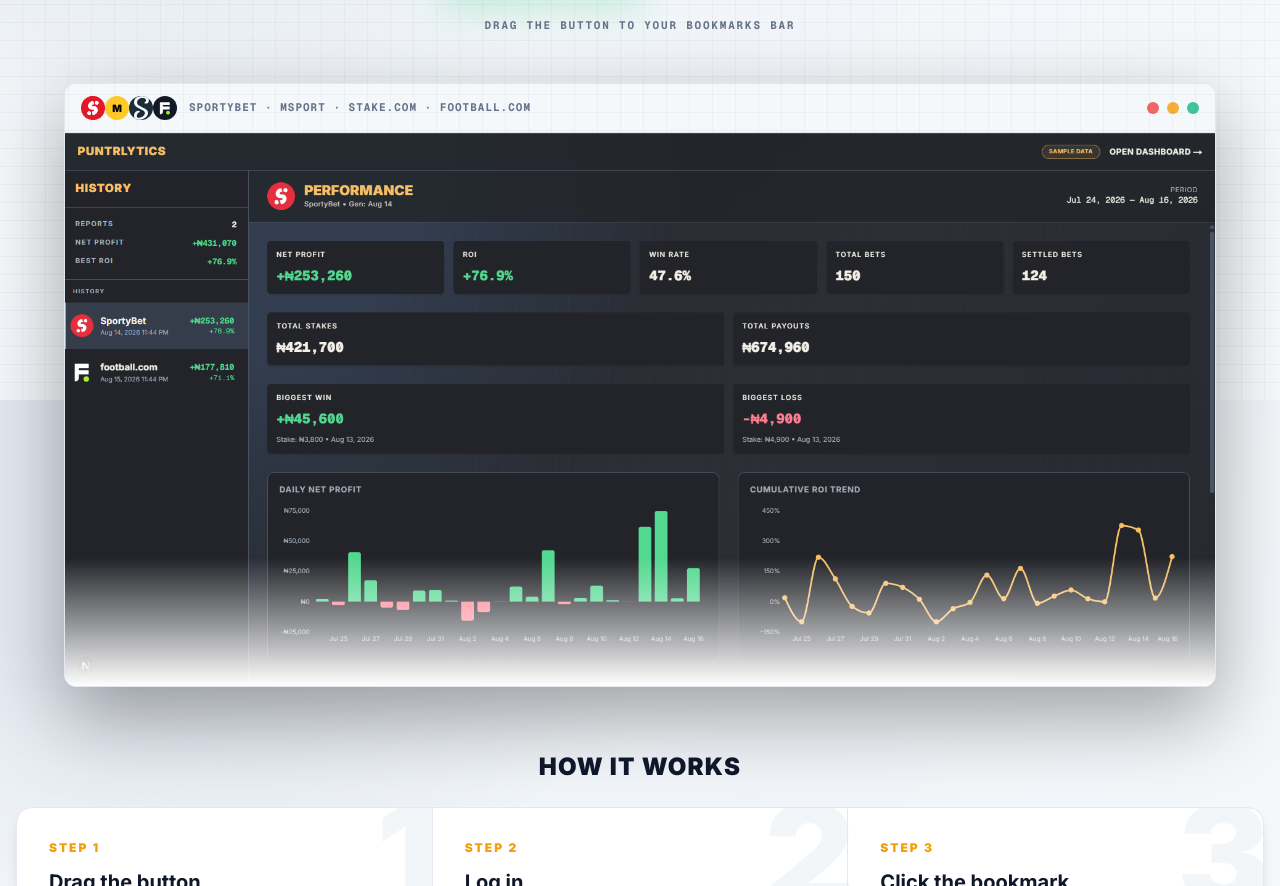
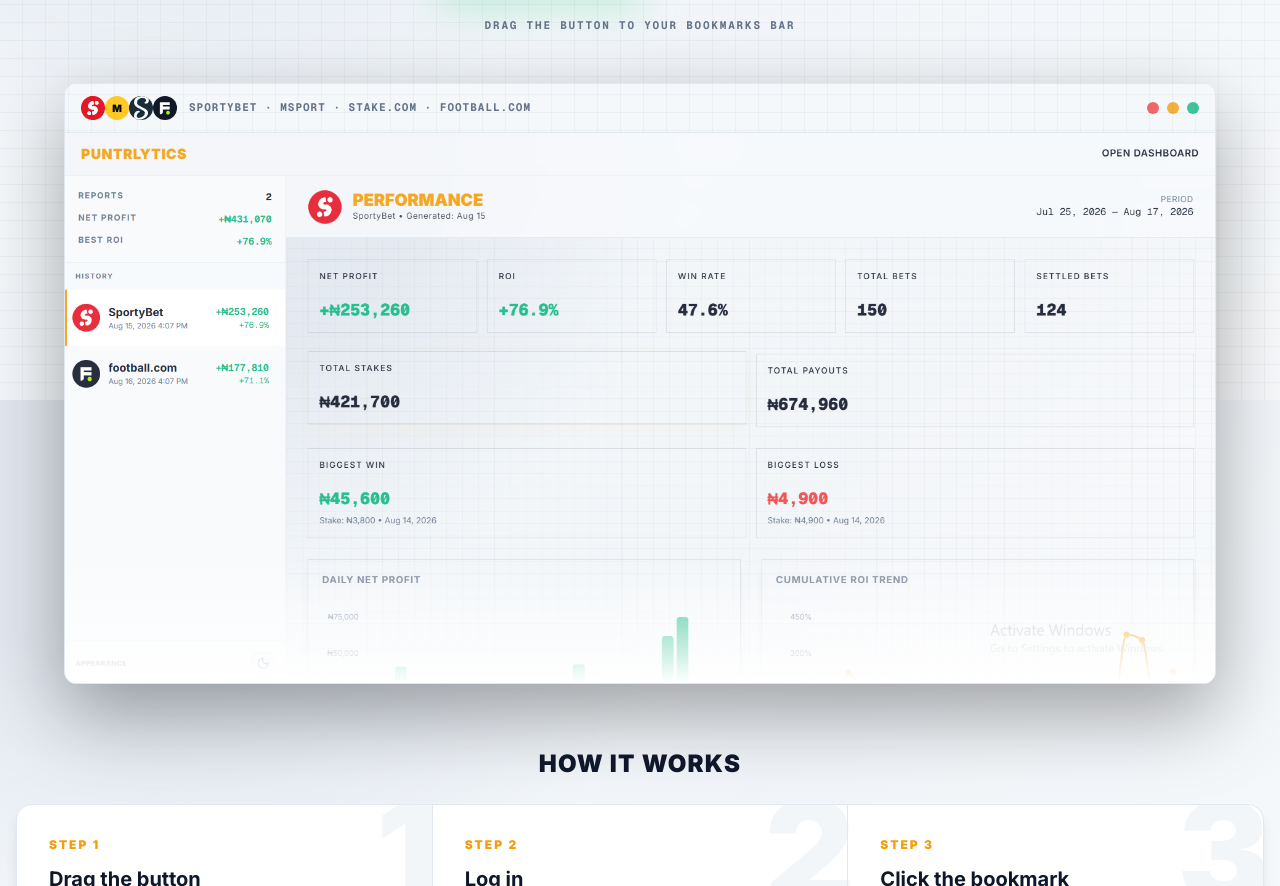
Before and after one commit to Blazing-Mike/puntrlytics, a Next.js app: page / in a window 1280 px wide. Shown: the part 400-1286 px from the top of the page. Built offline with nearby package versions, Linux system fonts and the light colour scheme.

Commit message:
feat: add DemoPreview component with light mode dashboard screenshot support

```diff
--- a/src/components/home/DemoPreview.tsx
+++ b/src/components/home/DemoPreview.tsx
@@ -1,7 +1,18 @@
+"use client";
+
 import Image from "next/image";
 import { ProviderLogo } from "@/components/ProviderLogo";
+import { useTheme } from "next-themes";
+import { useEffect, useState } from "react";
 
 export function DemoPreview() {
+  const { resolvedTheme } = useTheme();
+  const [mounted, setMounted] = useState(false);
+
+  useEffect(() => setMounted(true), []);
+
+  const isLight = mounted && resolvedTheme === "light";
+  const src = isLight ? "/demo-dashboard-light.png" : "/dashboard-demo.png";
   return (
     <div className="mx-auto mt-12 max-w-6xl overflow-hidden rounded-xl border border-rule bg-blacktop shadow-[0_30px_80px_rgba(0,0,0,.35)]">
       <div className="flex flex-wrap items-center justify-between gap-3 border-b border-rule bg-ticket2/70 px-4 py-3 sm:flex-nowrap">
@@ -23,13 +34,12 @@
       </div>
 
       <div className="relative flex w-full bg-background overflow-hidden pointer-events-none select-none">
-        {/* We use a static image for the preview. You will need to drop a screenshot into the public folder. */}
         <Image
-          src="/dashboard-demo.png"
+          src={src}
           alt="Dashboard Preview"
           width={1865}
           height={897}
-          className="w-full h-auto object-cover object-top opacity-90"
+          className="w-full h-auto object-cover object-top opacity-90 transition-opacity duration-300"
           unoptimized
           priority
         />
```
Also changed, not shown: public/demo-dashboard-light.png (added).
